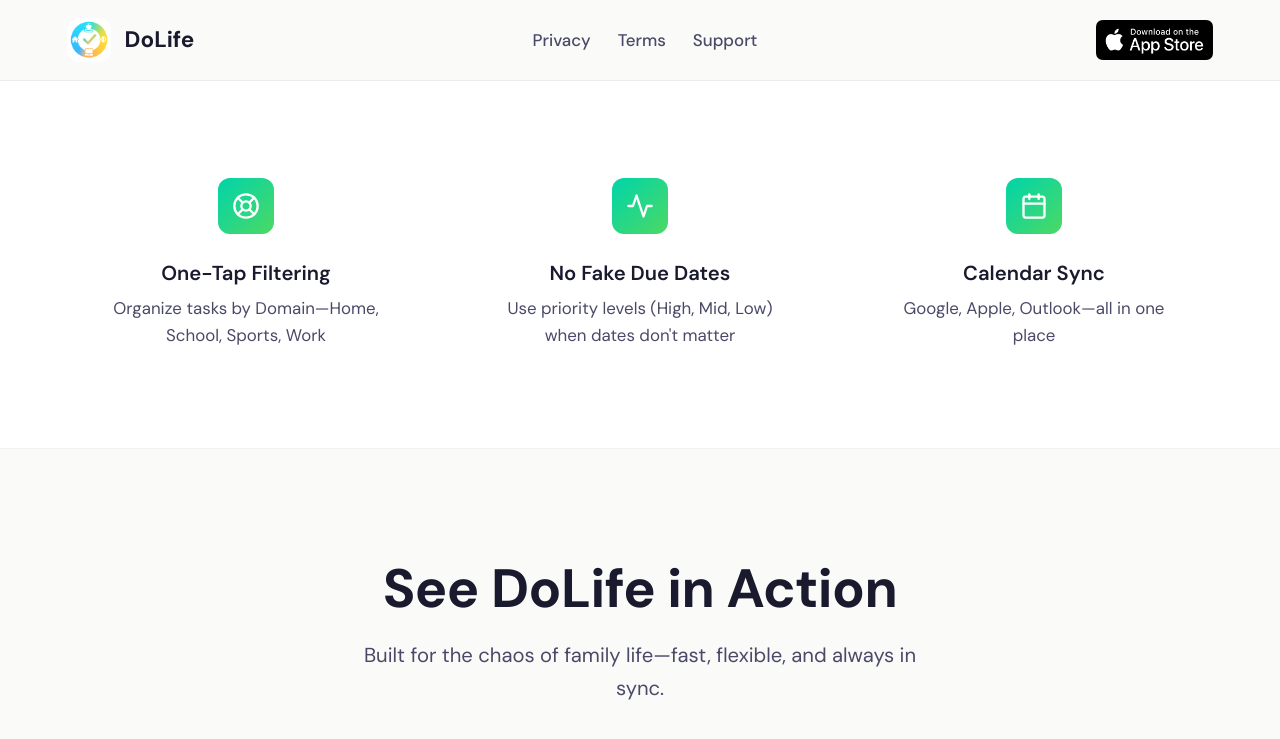
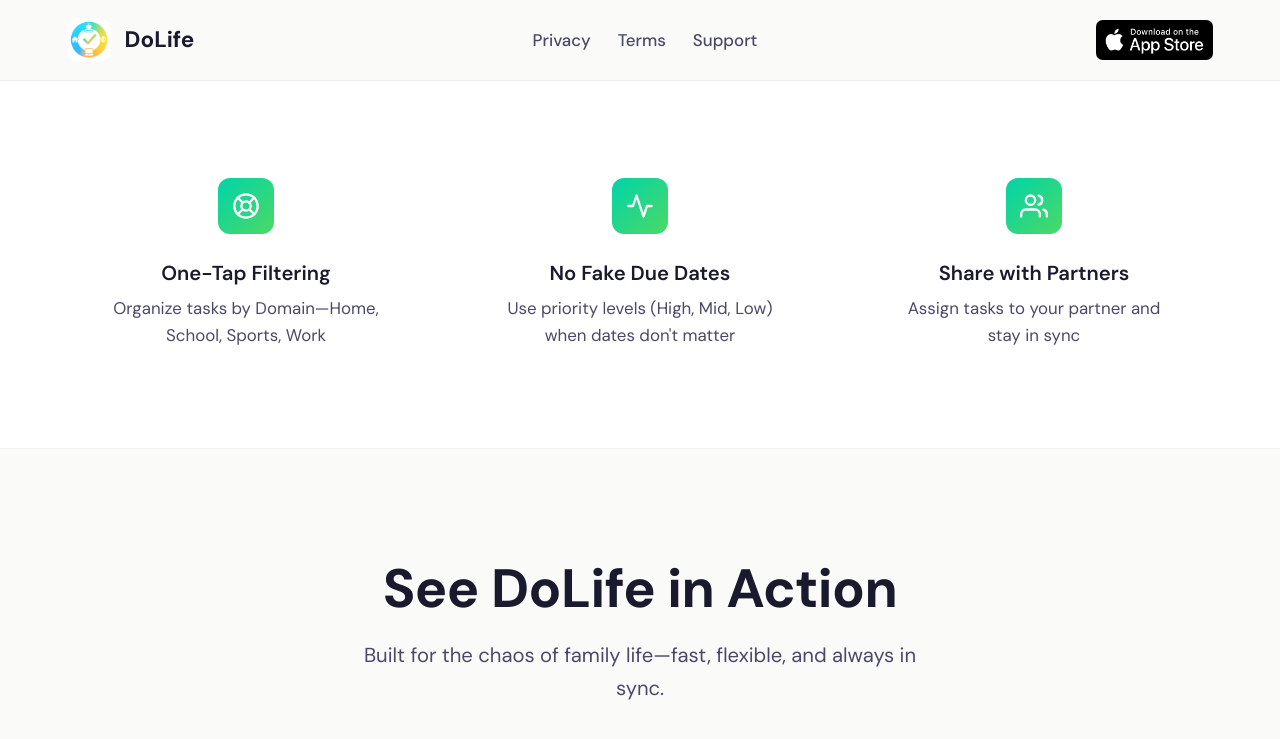
Before and after one commit to DoLife-AI/dolife-site, a Jekyll site: the page built from index.html, in a window 1280 px wide and 900 px high, scrolled down 859 px, cut to the strip 0-752 px from the top of the window. Shown: the top 739 px of the strip. Built offline with Jekyll 4.4.1, drawn with Linux system fonts in a browser that asks for light colours.

Commit message:
Update value props to highlight partner sharing feature and fix screenshot

```diff
--- a/index.html
+++ b/index.html
@@ -93,14 +93,14 @@
                 <div class="value-props__item">
                     <div class="value-props__icon">
                         <svg viewBox="0 0 24 24" fill="none" stroke="currentColor" stroke-width="2" stroke-linecap="round" stroke-linejoin="round">
-                            <rect x="3" y="4" width="18" height="18" rx="2" ry="2"></rect>
-                            <line x1="16" y1="2" x2="16" y2="6"></line>
-                            <line x1="8" y1="2" x2="8" y2="6"></line>
-                            <line x1="3" y1="10" x2="21" y2="10"></line>
+                            <path d="M17 21v-2a4 4 0 0 0-4-4H5a4 4 0 0 0-4 4v2"></path>
+                            <circle cx="9" cy="7" r="4"></circle>
+                            <path d="M23 21v-2a4 4 0 0 0-3-3.87"></path>
+                            <path d="M16 3.13a4 4 0 0 1 0 7.75"></path>
                         </svg>
                     </div>
-                    <h3 class="value-props__title">Calendar Sync</h3>
-                    <p class="value-props__desc">Google, Apple, Outlook—all in one place</p>
+                    <h3 class="value-props__title">Share with Partners</h3>
+                    <p class="value-props__desc">Assign tasks to your partner and stay in sync</p>
                 </div>
             </div>
         </div>
@@ -147,10 +147,10 @@
                     </div>
                 </div>
                 <div class="screenshots__slide">
-                    <img class="screenshots__image" src="assets/screenshot/apple-iphone-15-black-mockup/Simulator Screenshot - iPhone 14 Plus - 2025-12-04 at 20.38.53-portrait.png" alt="Dark Mode">
+                    <img class="screenshots__image" src="assets/screenshot/apple-iphone-15-black-mockup/Simulator Screenshot - iPhone 14 Plus - 2025-12-04 at 20.01.42-portrait.png" alt="No Fake Due Dates">
                     <div class="screenshots__caption">
-                        <h4>Dark Mode</h4>
-                        <p>Beautiful in any lighting</p>
+                        <h4>No Fake Due Dates</h4>
+                        <p>Use priority levels when dates don't matter</p>
                     </div>
                 </div>
             </div>
```
